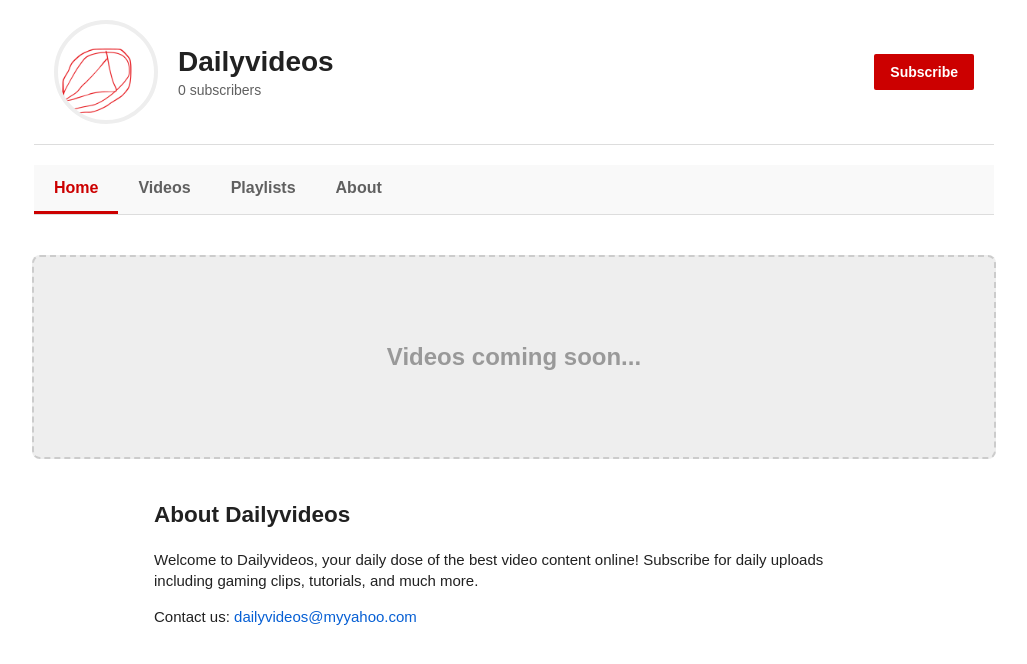
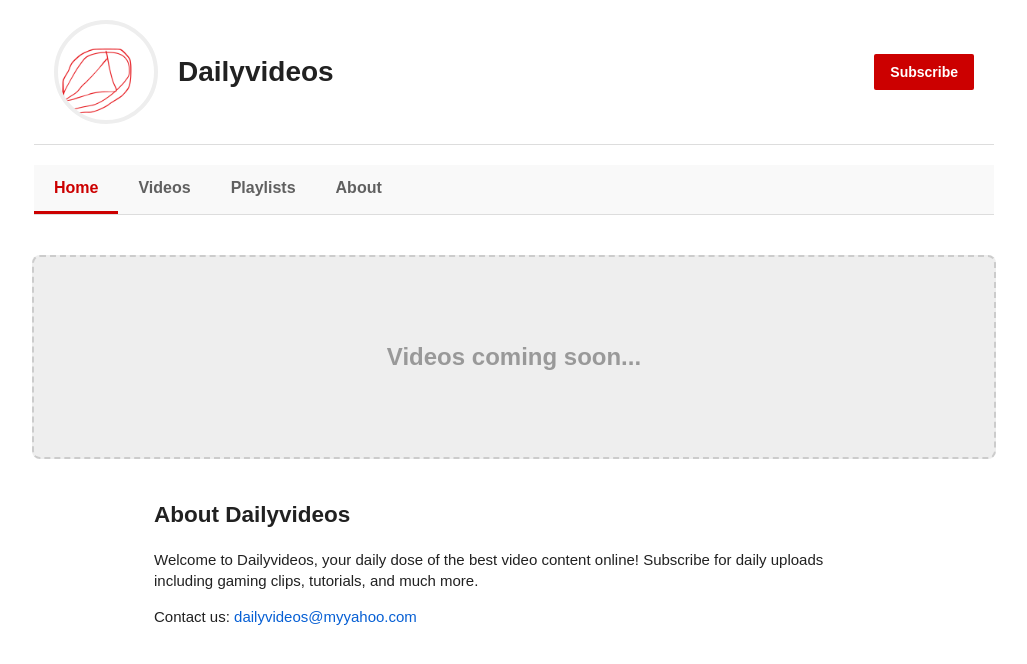
Before and after one commit to Dailyvideos/Dailyvideos.github.io, a plain HTML site: page channel/Dailyvideos/index.html in a window 1280 px wide. Shown: the whole page, without its empty margins (126-1153 px from the left). Drawn offline with Linux system fonts and the light colour scheme.

Commit message:
Update index.html

```diff
--- a/channel/Dailyvideos/index.html
+++ b/channel/Dailyvideos/index.html
@@ -3,7 +3,7 @@
 <head>
   <meta charset="UTF-8" />
   <meta name="viewport" content="width=device-width, initial-scale=1" />
-  <title>Dailyvideos</title>
+  <title>Dailyvideos - YouTube Channel</title>
   <style>
     body, html {
       margin: 0;
@@ -48,11 +48,6 @@
       font-size: 28px;
       font-weight: 700;
       margin: 0;
-    }
-    .subscriber-count {
-      font-size: 14px;
-      color: #606060;
-      margin-top: 4px;
     }
 
     .subscribe-btn {
@@ -131,7 +126,6 @@
     </div>
     <div class="channel-info">
       <h1 class="channel-name">Dailyvideos</h1>
-      <div class="subscriber-count">0 subscribers</div>
     </div>
     <button class="subscribe-btn" aria-label="Subscribe to Dailyvideos">Subscribe</button>
   </header>
```
